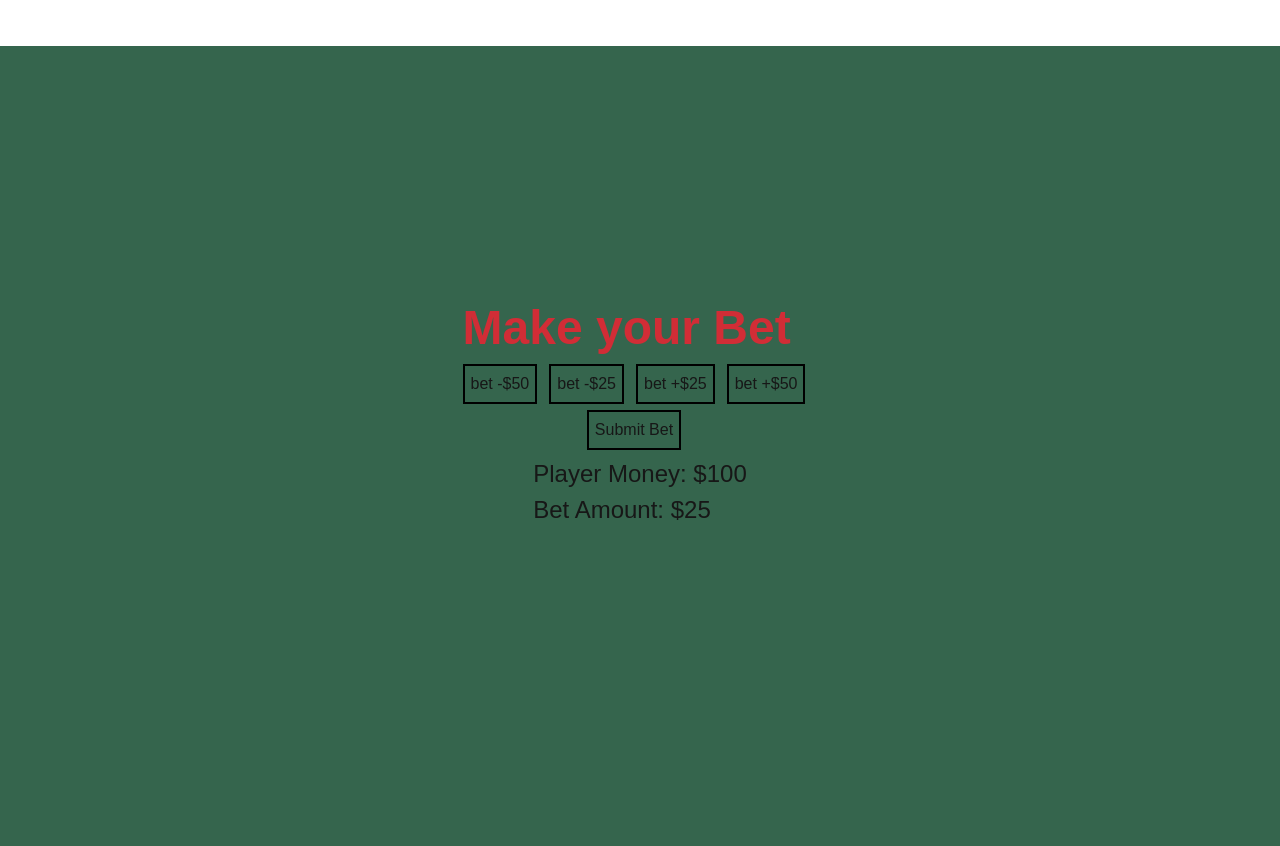
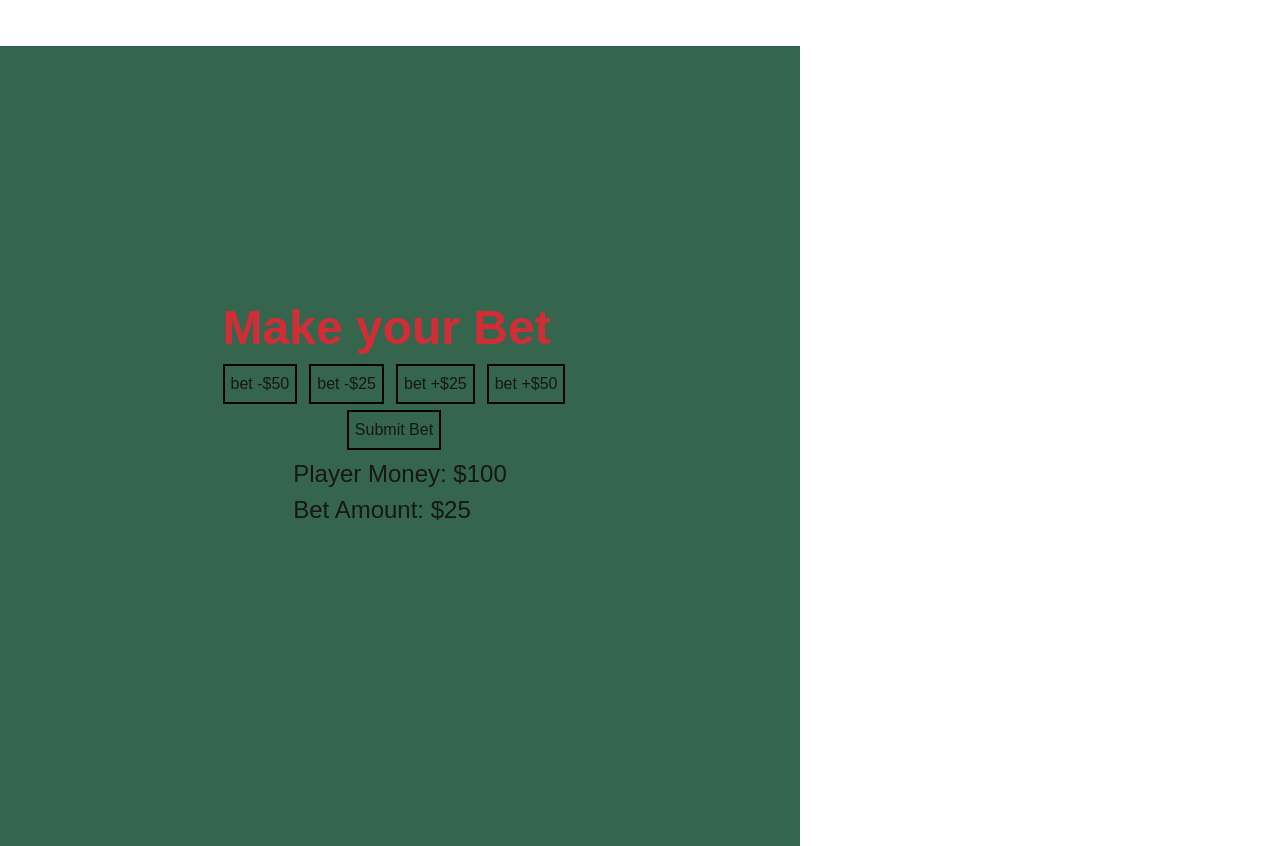
Before and after one commit to gabejacksonisgoodatcoding/Portfolio, a Next.js app: page /Blackjack in a window 1280 px wide. Built offline with nearby package versions, Linux system fonts and the light colour scheme.

Commit message:
changed blackjack view width

```diff
--- a/app/Blackjack/Blackjack.module.css
+++ b/app/Blackjack/Blackjack.module.css
@@ -93,7 +93,7 @@
     flex-wrap: nowrap;
     justify-content: center;
     align-items: center;
-    width: 100%;
+    width: 100vh;
 }
 
 .page button{
```
